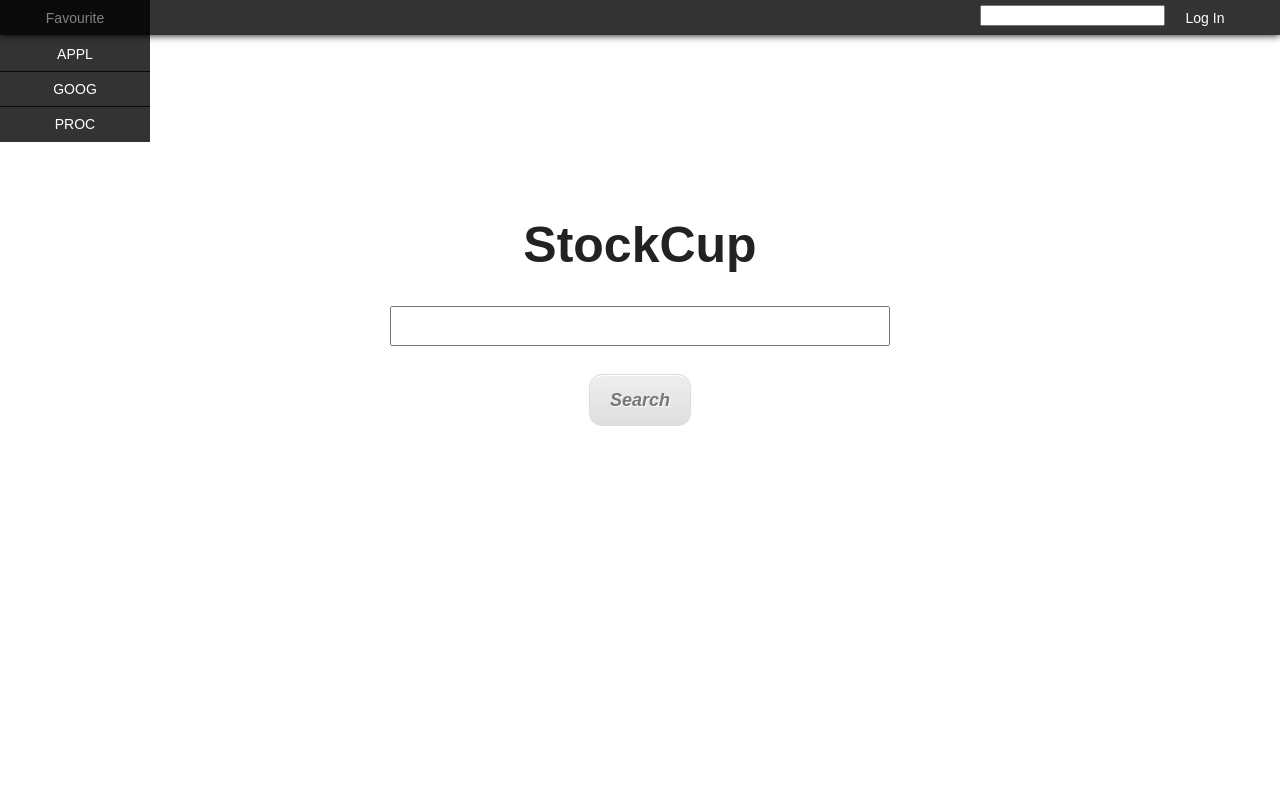
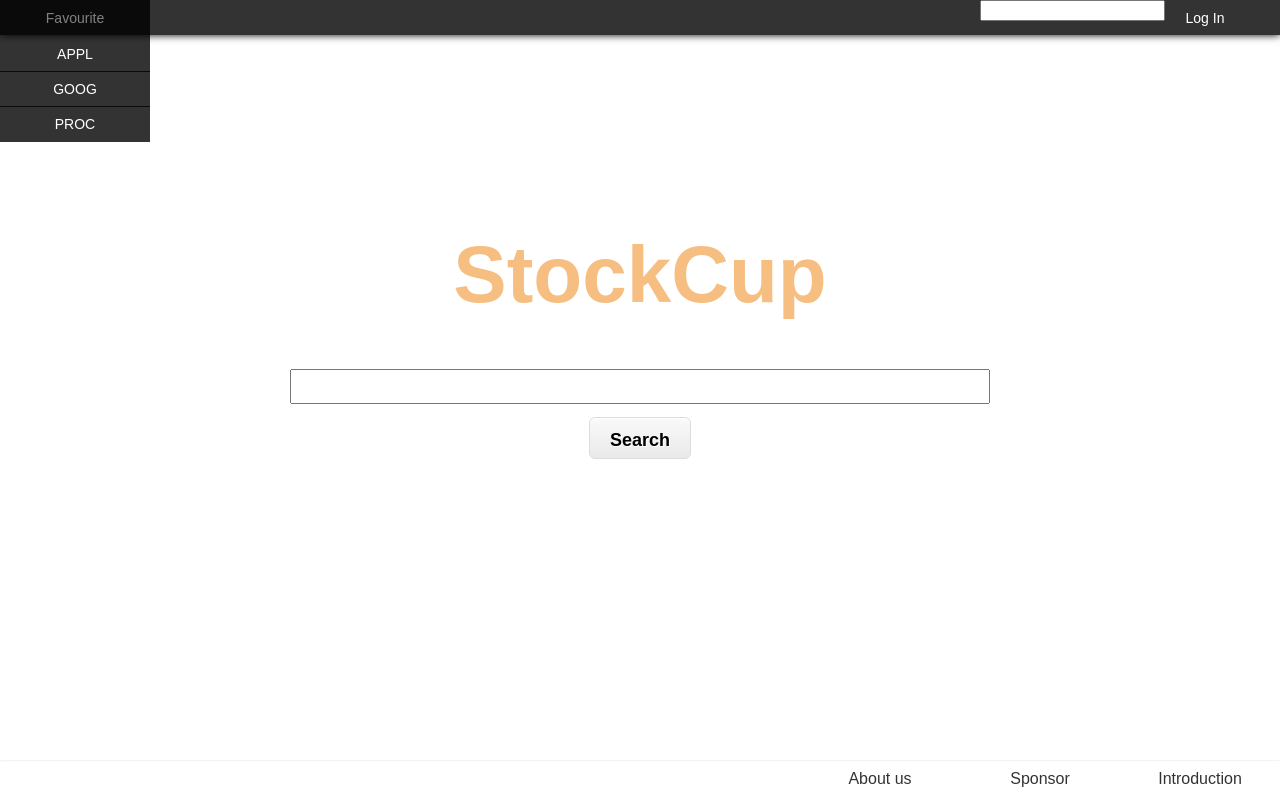
Before and after one commit to zcesh69/stockcup, a PHP site: page /stockcup.html in a window 1280 px wide. Before the commit the page ends 426 px from the top, so only its background shows below. Run offline with PHP 8.4, Linux system fonts and the light colour scheme.

Commit message:
added button line and decoration of button and topics (Is it good?)
I'm not sure if it's good to add button line

```diff
--- a/index.css
+++ b/index.css
@@ -1,6 +1,7 @@
 body {
 	padding: 0;
 	margin: 0;
+	overflow: hidden;
 }
 
 ul, ol {
@@ -29,7 +30,7 @@ color: rgba(1, 1, 1, 0.8);
 color: grey;
 }
 
-ul {
+#navigation ul {
   font-family: Arial, Verdana;
   font-size: 14px;
   margin: 0;
@@ -49,8 +50,8 @@ ul li {
 	float:right;
 }
 
-li ul { display: none; }
-ul li a {
+#navigation li ul { display: none; }
+#navigation ul li a {
   display: block;
   padding-top: 10px;
   height: 26px;
@@ -62,56 +63,59 @@ ul li a {
 }
 
 
-ul li a:hover { background: rgba(1, 1, 1, 0.8); }
+#navigation ul li a:hover { background: rgba(1, 1, 1, 0.8); }
 
 
-li:hover ul {
+#navigation li:hover ul {
   display: block;
   position: absolute;
 }
 
 
-li:hover li {
+#navigation li:hover li {
   float: none;
   font-size: 11px;
 }
 
 
-li:hover a { background: rgba(1, 1, 1, 0.8); }
-li:hover li a:hover { background: rgba(1, 1, 1,1.0); }
+#navigation li:hover a { background: rgba(1, 1, 1, 0.8); }
+#navigation li:hover li a:hover { background: rgba(1, 1, 1,1.0); }
 
 /* Search part */
 
-#search_bar {
-	height: auto;
-	margin-top: 5px;
+#Search_Bar {
+	position: absolute;
+	top: 35px;
+	width: 100%;
+	height: 60%;
+	z-index: 0;
 }
 
 /*    Search_Bar       */
 
-#Search_Group {
-	width: 100%;
-	height: 80%;
-	margin-top: 35px;
-}
-
 #Text {
 	width: 100%;
 	font-size: 20px;
-	margin-top: 230px;
-	line-height: 30px;
+	margin-top: 200px;
+	line-height: 80px;
 	text-align: center;
 	text-shadow: none;
 }
 /* Adjust title's appearance */
 #Text h1 {
-	color:#222222;
-	font-size: 50px;
+	color:#F7BE81;
+	font-size: 80px;
 	font-family:arial;
 }
 
 
-#Search ,
+#Search {
+	width: 100%;
+	font-size: 20px;
+	line-height: 30px;
+	text-align: center;
+	text-shadow: none;
+}
 #Search_Button {
 	width: 100%;
 	font-size: 20px;
@@ -121,64 +125,111 @@ li:hover li a:hover { background: rgba(1, 1, 1,1.0); }
 }
 
 #Search input {
-	width: 500px;
-	font-size: 30px;
+	padding: 5px;
+	width: 700px;
+	font-size: 18px;
 	border: 5px thin grey;
 }#Search input:hover,
  #Search input:focus {
 	outline-color: rgba(190,196,239,0.8);
 }
 
-.button {
+.button { /* generated by CSS button generator */
 	-moz-box-shadow:inset 0px 1px 0px 0px #ffffff;
 	-webkit-box-shadow:inset 0px 1px 0px 0px #ffffff;
 	box-shadow:inset 0px 1px 0px 0px #ffffff;
-	background:-webkit-gradient( linear, left top, left bottom, color-stop(0.05, #ededed), color-stop(1, #dfdfdf) );
-	background:-moz-linear-gradient( center top, #ededed 5%, #dfdfdf 100% );
-	filter:progid:DXImageTransform.Microsoft.gradient(startColorstr='#ededed', endColorstr='#dfdfdf');
-	background-color:#ededed;
-	-webkit-border-top-left-radius:13px;
-	-moz-border-radius-topleft:13px;
-	border-top-left-radius:13px;
-	-webkit-border-top-right-radius:13px;
-	-moz-border-radius-topright:13px;
-	border-top-right-radius:13px;
-	-webkit-border-bottom-right-radius:13px;
-	-moz-border-radius-bottomright:13px;
-	border-bottom-right-radius:13px;
-	-webkit-border-bottom-left-radius:13px;
-	-moz-border-radius-bottomleft:13px;
-	border-bottom-left-radius:13px;
-	text-indent:0px;
+	background:-webkit-gradient( linear, left top, left bottom, color-stop(0.05, #f9f9f9), color-stop(1, #e9e9e9) );
+	background:-moz-linear-gradient( center top, #f9f9f9 5%, #e9e9e9 100% );
+	filter:progid:DXImageTransform.Microsoft.gradient(startColorstr='#f9f9f9', endColorstr='#e9e9e9');
+	background-color:#f9f9f9;
+	-webkit-border-top-left-radius:6px;
+	-moz-border-radius-topleft:6px;
+	border-top-left-radius:6px;
+	-webkit-border-top-right-radius:6px;
+	-moz-border-radius-topright:6px;
+	border-top-right-radius:6px;
+	-webkit-border-bottom-right-radius:6px;
+	-moz-border-radius-bottomright:6px;
+	border-bottom-right-radius:6px;
+	-webkit-border-bottom-left-radius:6px;
+	-moz-border-radius-bottomleft:6px;
+	border-bottom-left-radius:6px;
+	text-indent:0;
 	border:1px solid #dcdcdc;
 	display:inline-block;
-	color:#777777;
-	font-family:arial;
+	color:black;
+	font-family:Arial;
 	font-size:18px;
 	font-weight:bold;
-	font-style:italic;
-	height:50px;
-	line-height:50px;
+	font-style:normal;
+	height:40px;
+	line-height:45px;
 	width:100px;
 	text-decoration:none;
 	text-align:center;
 	text-shadow:1px 1px 0px #ffffff;
-	text-decoration: none;
 }
 .button:hover {
-	background:-webkit-gradient( linear, left top, left bottom, color-stop(0.05, #dfdfdf), color-stop(1, #ededed) );
-	background:-moz-linear-gradient( center top, #dfdfdf 5%, #ededed 100% );
-	filter:progid:DXImageTransform.Microsoft.gradient(startColorstr='#dfdfdf', endColorstr='#ededed');
-	background-color:#dfdfdf;
+	background:-webkit-gradient( linear, left top, left bottom, color-stop(0.05, #e9e9e9), color-stop(1, #f9f9f9) );
+	background:-moz-linear-gradient( center top, #e9e9e9 5%, #f9f9f9 100% );
+	filter:progid:DXImageTransform.Microsoft.gradient(startColorstr='#e9e9e9', endColorstr='#f9f9f9');
+	background-color:#e9e9e9;
 }.button:active {
 	position:relative;
 	top:1px;
 }
-	/*
-#Search_Button button a:visited,
-#Search_Button button a:link {
-  	text-decoration: none;
-	color: #FFFFFF;
-  	display: block;
+
+/* Button information line  */
+
+#Button_Line {
+	height: 40px;
+	width: 100%;
+	position: absolute;
+	bottom: 0;
+	z-index: 1;
+	/* Adds shadow to the bottom of the bar
+	-webkit-box-shadow: 0px 0px 8px 0px #000000;
+	-moz-box-shadow: 0px 0px 8px 0px #000000;
+	box-shadow: 0px 0px 8px 0px #000000;*/
+	/* Adds the transparent background
+	background-color: rgba(1, 1, 1, 0.8);
+	color: rgba(1, 1, 1, 0.8);*/
 }
-*/
+
+#Button_Line hr {
+	display: block;
+	margin: 0;
+	border: 1px thin grey;
+	opacity: 0.1;
+}
+#Button_Line ul {
+  font-family: Arial, Verdana;
+  font-size: 14px;
+  margin: auto 0 auto;
+  padding : 0px;
+  list-style: none;
+  height:100%;
+}
+
+#Button_Line ul li {
+	margin: 0;
+	display: inline-block;
+	text-decoration: none;
+	float: right;
+	text-align: center;
+	margin: 0 5px 0;
+	font-size: 12pt;
+}
+
+#Button_Line ul li a {
+	position: relative;
+	top: 20%;
+	text-decoration: none;
+	color: black;
+	opacity: 0.8;
+}
+
+#Button_Line ul li a:hover,
+#Button_Line ul li a:focus {
+	color: F2B059;
+}
--- a/stockcup.html
+++ b/stockcup.html
@@ -39,7 +39,15 @@
 				<div id="Search_Button"><a  class="button" href="">Search</a></div>
 			</div>
 		</div>
-
+	<!-- Button information line -->
+		<div id="Button_Line">
+			<hr>
+			<ul>
+				<li><a href="">Introduction</a></li>
+				<li><a href="">Sponsor</a></li>
+				<li><a href="">About us</a></li>
+			</ul>
+		</div>
 	</body>
 
 </html>
```
